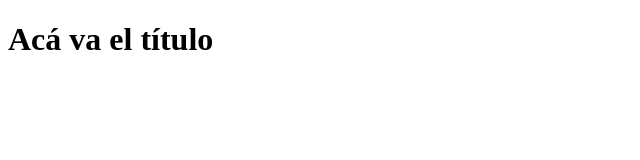
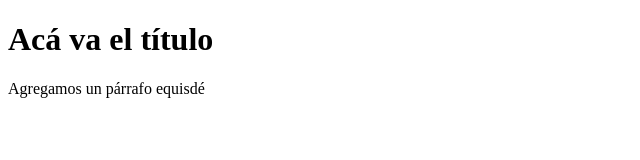
Before and after one commit to El-mero-sabor-Ranchero/Pr-ctica01-Curso, a plain HTML site: page index.html in a window 1280 px wide. Shown: the whole page, without its empty margins (0-640 px from the left). Drawn offline with Linux system fonts and the light colour scheme.

Commit message:
Agregué un párrafo equisdé

```diff
--- a/index.html
+++ b/index.html
@@ -8,5 +8,6 @@
 </head>
 <body>
     <h1> Acá va el título </h1>
+    <p> Agregamos un párrafo equisdé <p>
 </body>
 </html>
```
